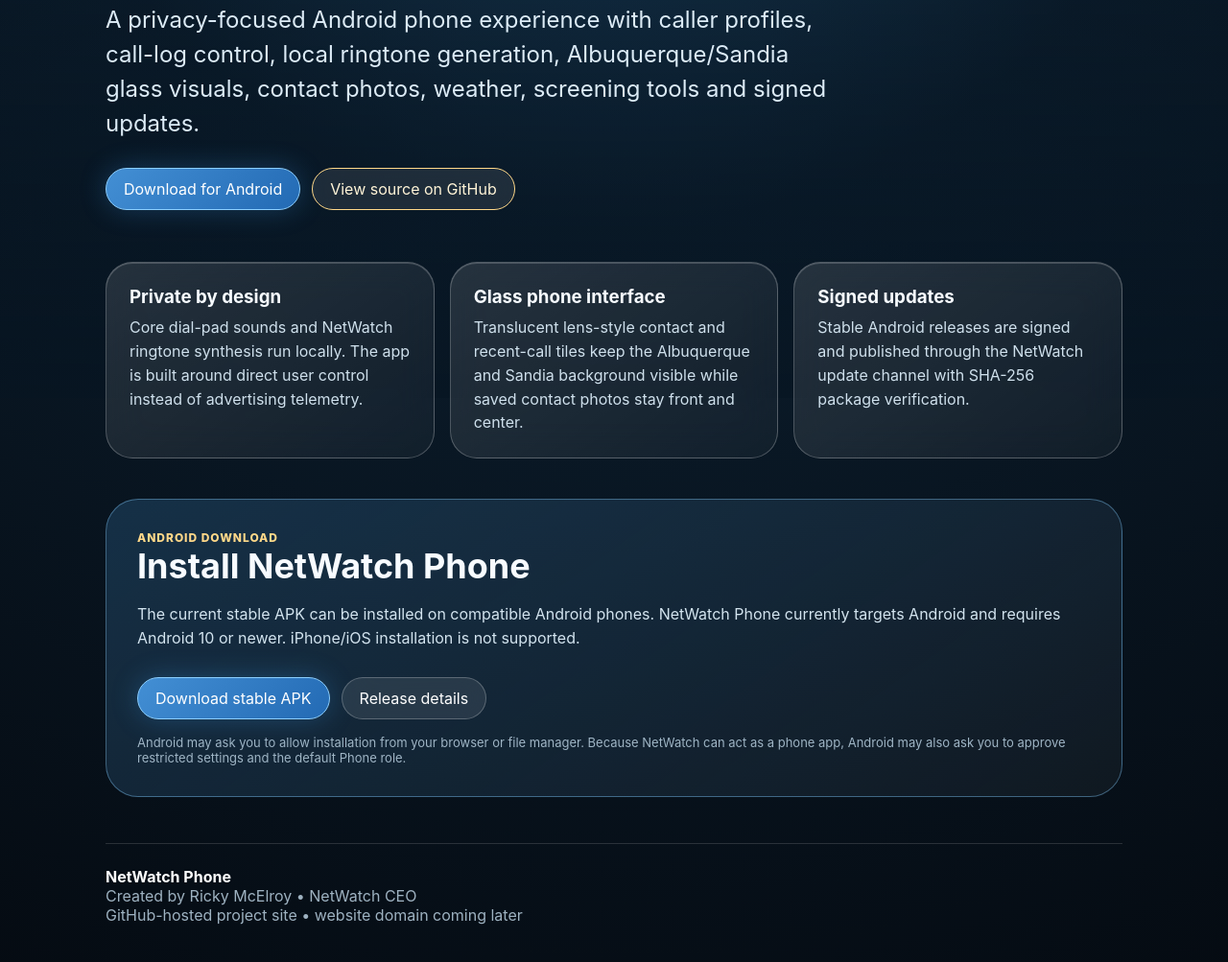
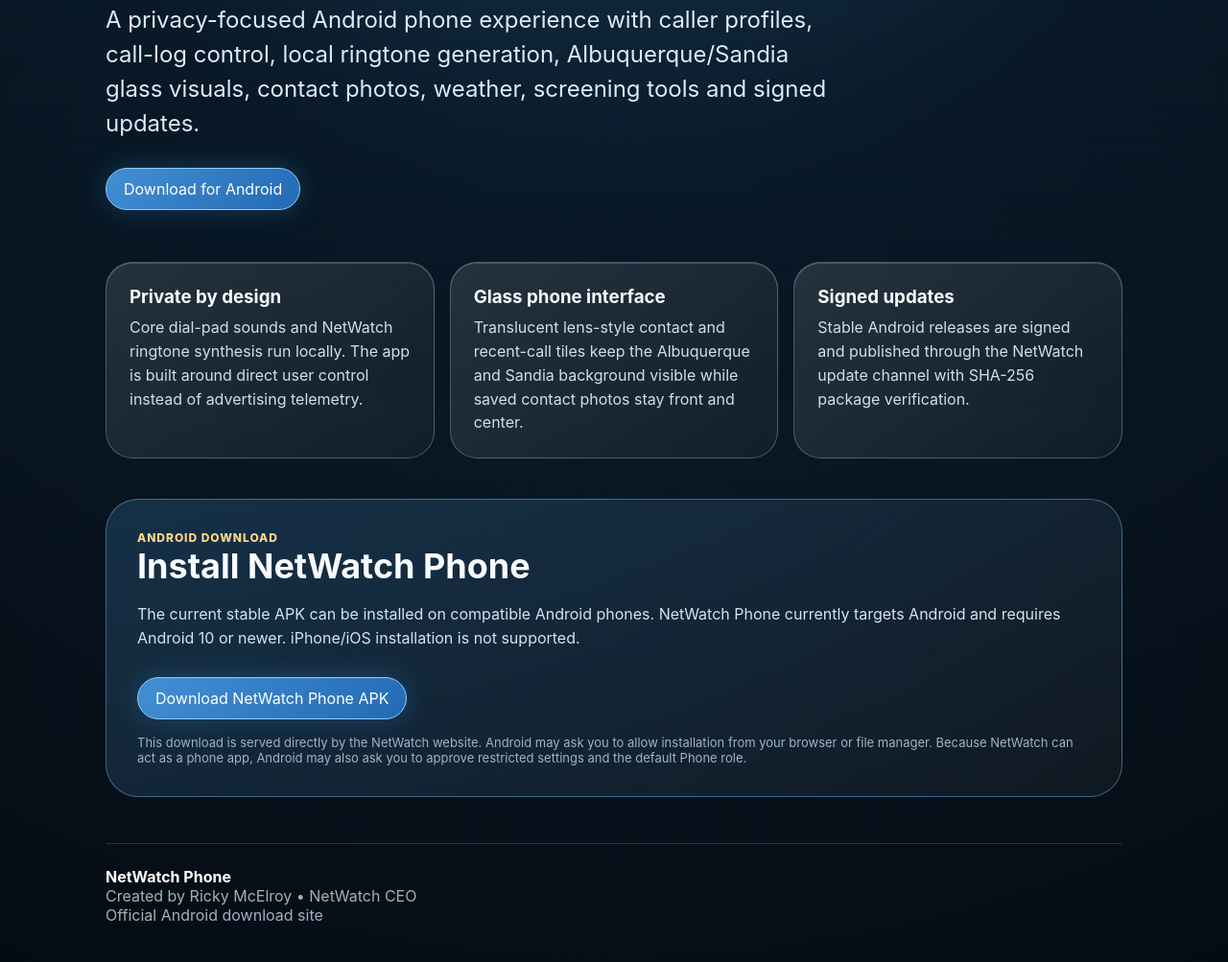
Before and after one commit to Whenever1061/NetWatchPhone-Build, a plain HTML site: page docs/index.html in a window 1280 px wide. Shown: the part 385-1388 px from the top of the page at 96% size. Drawn offline with Linux system fonts and the light colour scheme.

Commit message:
Serve APK directly from NetWatch website

```diff
--- a/docs/index.html
+++ b/docs/index.html
@@ -12,8 +12,8 @@
 </head>
 <body><main class="wrap">
 <nav class="nav"><div class="brand"><div class="shield"></div><div><strong>NetWatch Phone</strong><br><small>Private. Protected. In your control.</small></div></div><div class="links"><a href="#download">Download</a></div></nav>
-<section class="hero"><div class="eyebrow">Created by Ricky McElroy • NetWatch CEO</div><h1>Your phone.<br>Your calls.</h1><p>A privacy-focused Android phone experience with caller profiles, call-log control, local ringtone generation, Albuquerque/Sandia glass visuals, contact photos, weather, screening tools and signed updates.</p><div class="actions"><a class="button primary" href="#download">Download for Android</a><a class="button gold" href="https://github.com/Whenever1061/NetWatchPhone-Build">View source on GitHub</a></div></section>
+<section class="hero"><div class="eyebrow">Created by Ricky McElroy • NetWatch CEO</div><h1>Your phone.<br>Your calls.</h1><p>A privacy-focused Android phone experience with caller profiles, call-log control, local ringtone generation, Albuquerque/Sandia glass visuals, contact photos, weather, screening tools and signed updates.</p><div class="actions"><a class="button primary" href="#download">Download for Android</a></div></section>
 <section class="grid"><article class="card"><h3>Private by design</h3><p>Core dial-pad sounds and NetWatch ringtone synthesis run locally. The app is built around direct user control instead of advertising telemetry.</p></article><article class="card"><h3>Glass phone interface</h3><p>Translucent lens-style contact and recent-call tiles keep the Albuquerque and Sandia background visible while saved contact photos stay front and center.</p></article><article class="card"><h3>Signed updates</h3><p>Stable Android releases are signed and published through the NetWatch update channel with SHA-256 package verification.</p></article></section>
-<section id="download" class="download"><div class="eyebrow">Android download</div><h2>Install NetWatch Phone</h2><p>The current stable APK can be installed on compatible Android phones. NetWatch Phone currently targets Android and requires Android 10 or newer. iPhone/iOS installation is not supported.</p><div class="actions"><a class="button primary" href="https://github.com/Whenever1061/NetWatchPhone-Build/releases/download/netwatch-latest/NetWatchPhone.apk">Download stable APK</a><a class="button" href="https://github.com/Whenever1061/NetWatchPhone-Build/releases/tag/netwatch-latest">Release details</a></div><div class="fine">Android may ask you to allow installation from your browser or file manager. Because NetWatch can act as a phone app, Android may also ask you to approve restricted settings and the default Phone role.</div></section>
-<footer class="footer"><strong>NetWatch Phone</strong><br>Created by Ricky McElroy • NetWatch CEO<br><span>GitHub-hosted project site • website domain coming later</span></footer>
+<section id="download" class="download"><div class="eyebrow">Android download</div><h2>Install NetWatch Phone</h2><p>The current stable APK can be installed on compatible Android phones. NetWatch Phone currently targets Android and requires Android 10 or newer. iPhone/iOS installation is not supported.</p><div class="actions"><a class="button primary" href="./NetWatchPhone.apk" download="NetWatchPhone.apk">Download NetWatch Phone APK</a></div><div class="fine">This download is served directly by the NetWatch website. Android may ask you to allow installation from your browser or file manager. Because NetWatch can act as a phone app, Android may also ask you to approve restricted settings and the default Phone role.</div></section>
+<footer class="footer"><strong>NetWatch Phone</strong><br>Created by Ricky McElroy • NetWatch CEO<br><span>Official Android download site</span></footer>
 </main></body></html>
```
